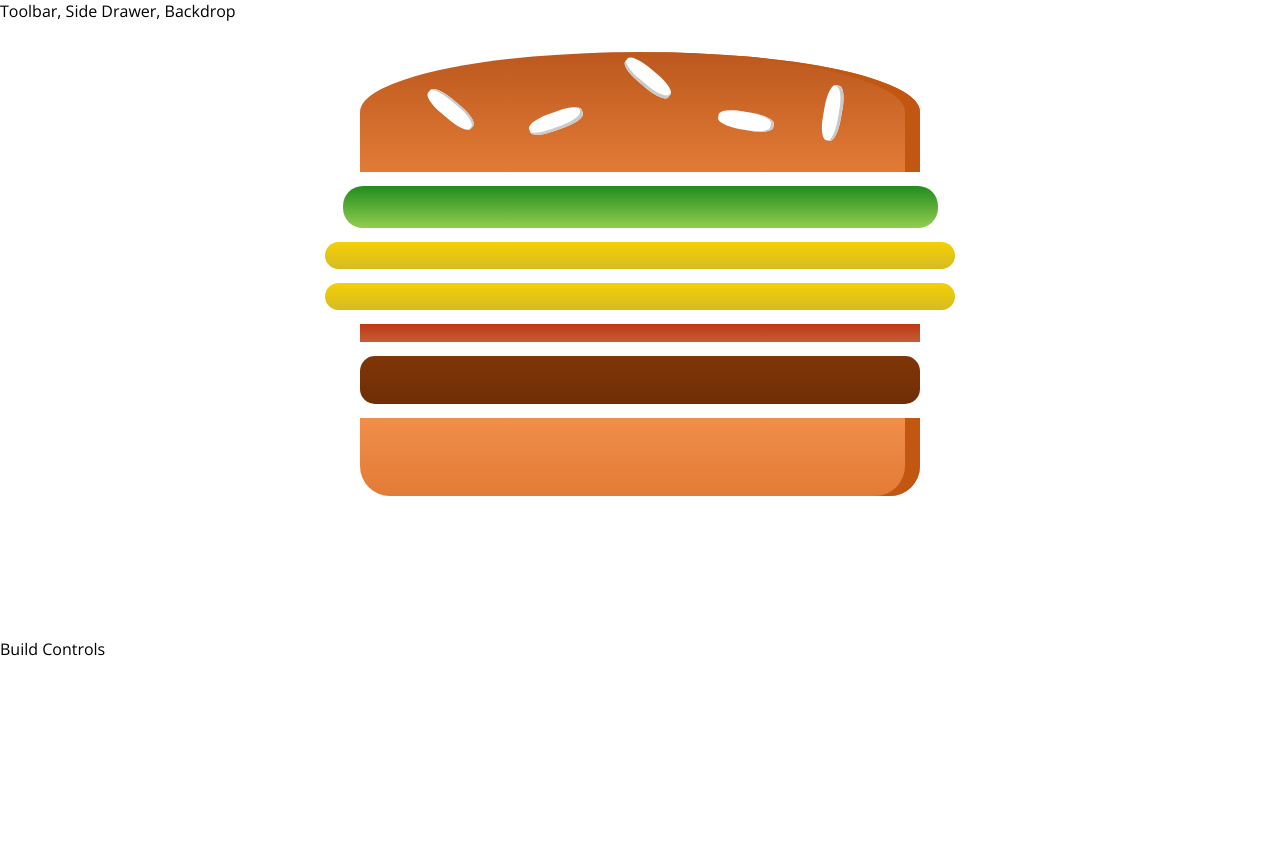
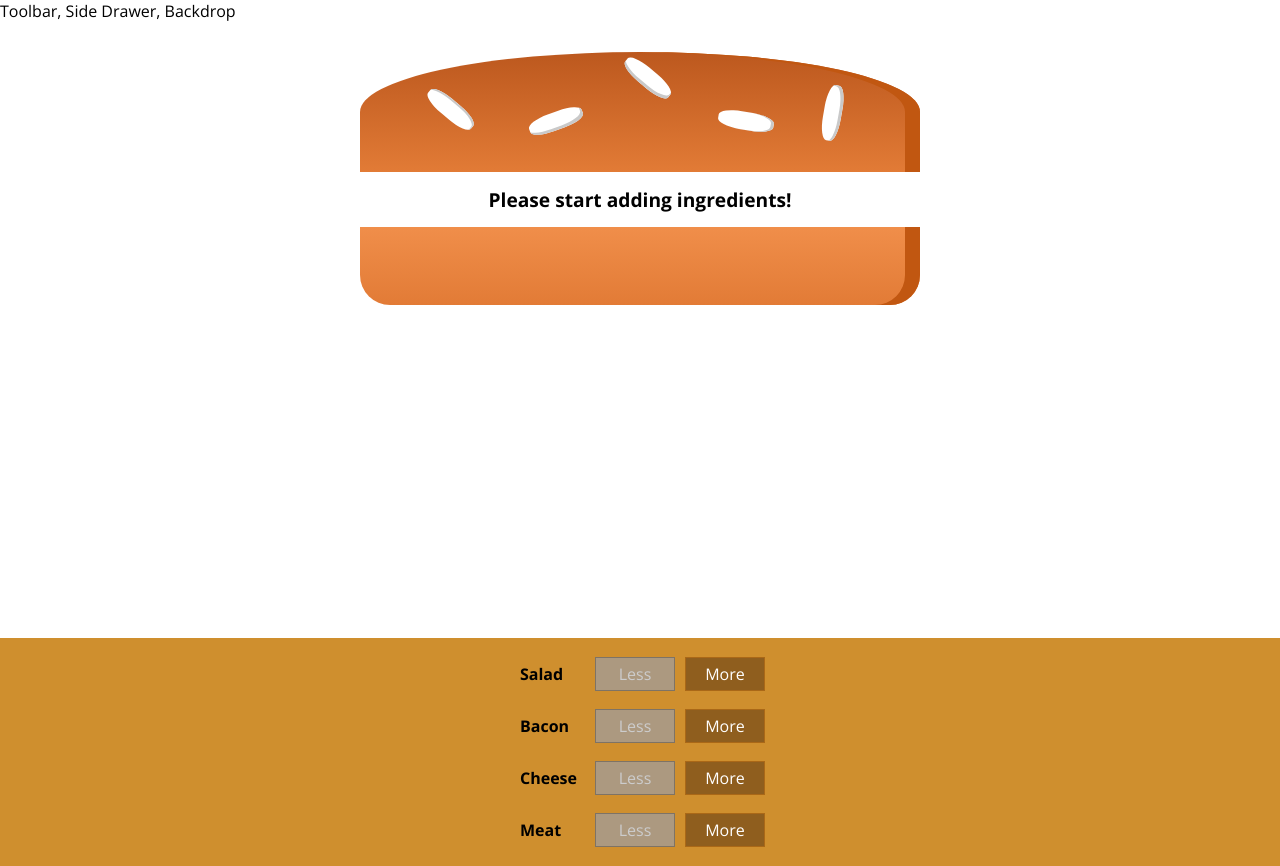
Before and after one commit to jamesthomasdavey/burger-builder, a React (Create React App) app: page / in a window 1280 px wide. Before the commit the page ends 800 px from the top, so only its background shows below. Built offline with nearby package versions, Linux system fonts and the light colour scheme.

Commit message:
add ingredient quantity controls

```diff
--- /dev/null
+++ b/src/components/Burger/BuildControls/BuildControl/BuildControl.jsx
@@ -0,0 +1,21 @@
+import React from "react";
+
+import classes from "./BuildControl.module.css";
+
+const buildControl = props => (
+  <div className={classes.BuildControl}>
+    <div className={classes.Label}>{props.label}</div>
+    <button
+      className={classes.Less}
+      onClick={() => props.removeIngredient(props.type)}
+      disabled={props.disabled}
+    >
+      Less
+    </button>
+    <button className={classes.More} onClick={props.addIngredient}>
+      More
+    </button>
+  </div>
+);
+
+export default buildControl;
--- /dev/null
+++ b/src/components/Burger/BuildControls/BuildControl/BuildControl.module.css
@@ -0,0 +1,58 @@
+.BuildControl {
+  display: flex;
+  justify-content: space-between;
+  align-items: center;
+  margin: 5px 0;
+}
+
+.BuildControl button {
+  display: block;
+  font: inherit;
+  padding: 5px;
+  margin: 0 5px;
+  width: 80px;
+  border: 1px solid #aa6817;
+  cursor: pointer;
+  outline: none;
+}
+
+.BuildControl button:disabled {
+  background-color: #ac9980;
+  border: 1px solid #7e7365;
+  color: #ccc;
+  cursor: default;
+}
+
+.BuildControl button:hover:disabled {
+  background-color: #ac9980;
+  color: #ccc;
+  cursor: not-allowed;
+}
+
+.Label {
+  padding: 10px;
+  font-weight: bold;
+  width: 80px;
+}
+
+.BuildControl .Less {
+  background-color: #d39952;
+  color: white;
+}
+
+.BuildControl .More {
+  background-color: #8f5e1e;
+  color: white;
+}
+
+.BuildControl .Less:hover,
+.BuildControl .Less:active {
+  background-color: #daa972;
+  color: white;
+}
+
+.BuildControl .More:hover,
+.BuildControl .More:active {
+  background-color: #99703f;
+  color: white;
+}
--- /dev/null
+++ b/src/components/Burger/BuildControls/BuildControls.jsx
@@ -0,0 +1,27 @@
+import React from "react";
+import classes from "./BuildControls.module.css";
+
+import BuildControl from "./BuildControl/BuildControl";
+
+const controls = [
+  { label: "Salad", type: "salad" },
+  { label: "Bacon", type: "bacon" },
+  { label: "Cheese", type: "cheese" },
+  { label: "Meat", type: "meat" }
+];
+
+const buildControls = props => (
+  <div className={classes.BuildControls}>
+    {controls.map((obj, index) => (
+      <BuildControl
+        label={obj.label}
+        key={obj.label}
+        addIngredient={() => props.addIngredient(obj.type)}
+        removeIngredient={() => props.removeIngredient(obj.type)}
+        disabled={props.disabledIngredients[obj.type]}
+      />
+    ))}
+  </div>
+);
+
+export default buildControls;
--- /dev/null
+++ b/src/components/Burger/BuildControls/BuildControls.module.css
@@ -0,0 +1,10 @@
+.BuildControls {
+  width: 100%;
+  background-color: #CF8F2E;
+  display: flex;
+  flex-flow: column;
+  align-items: center;
+  box-shadow: 0 2px 1px #ccc;
+  margin: auto;
+  padding: 10px 0;
+}
--- a/src/components/Burger/Burger.jsx
+++ b/src/components/Burger/Burger.jsx
@@ -15,7 +15,7 @@ const burger = props => {
     }, []);
 
   if (burgerIngredients.length === 0) {
-    burgerIngredients = <p>Please start adding ingredients.</p>;
+    burgerIngredients = <p>Please start adding ingredients!</p>;
   }
 
   return (
--- a/src/containers/BurgerBuilder/BurgerBuilder.jsx
+++ b/src/containers/BurgerBuilder/BurgerBuilder.jsx
@@ -1,21 +1,69 @@
 import React, { Component, Fragment } from "react";
 
 import Burger from "../../components/Burger/Burger";
+import BuildControls from "../../components/Burger/BuildControls/BuildControls";
+
+const INGREDIENT_PRICES = {
+  salad: 0.5,
+  cheese: 0.5,
+  meat: 1.5,
+  bacon: 1
+};
 
 class BurgerBuilder extends Component {
   state = {
     ingredients: {
-      salad: 1,
-      cheese: 2,
-      bacon: 1,
-      meat: 1
+      salad: 0,
+      cheese: 0,
+      bacon: 0,
+      meat: 0
+    },
+    totalPrice: 4
+  };
+
+  addIngredientHandler = type => {
+    const oldCount = this.state.ingredients[type];
+    const updatedCount = oldCount + 1;
+    const updatedIngredients = { ...this.state.ingredients };
+    updatedIngredients[type] = updatedCount;
+    const oldPrice = this.state.totalPrice;
+    const updatedPrice = oldPrice + INGREDIENT_PRICES[type];
+    this.setState({
+      ingredients: updatedIngredients,
+      totalPrice: updatedPrice
+    });
+  };
+
+  removeIngredientHandler = type => {
+    const oldCount = this.state.ingredients[type];
+    if (oldCount <= 0) {
+      return;
     }
+    const updatedCount = oldCount - 1;
+    const updatedIngredients = { ...this.state.ingredients };
+    updatedIngredients[type] = updatedCount;
+    const oldPrice = this.state.totalPrice;
+    const updatedPrice = oldPrice - INGREDIENT_PRICES[type];
+    this.setState({
+      ingredients: updatedIngredients,
+      totalPrice: updatedPrice
+    });
   };
+
   render() {
+    const disabledIngredients = { ...this.state.ingredients };
+    for (let key in disabledIngredients) {
+      disabledIngredients[key] = disabledIngredients[key] <= 0;
+    }
+
     return (
       <Fragment>
         <Burger ingredients={this.state.ingredients} />
-        <div>Build Controls</div>
+        <BuildControls
+          addIngredient={this.addIngredientHandler}
+          removeIngredient={this.removeIngredientHandler}
+          disabledIngredients={disabledIngredients}
+        />
       </Fragment>
     );
   }
```
Also changed, not shown: public/manifest.json, 1 other file (tests, documents, lock files or other folders).
